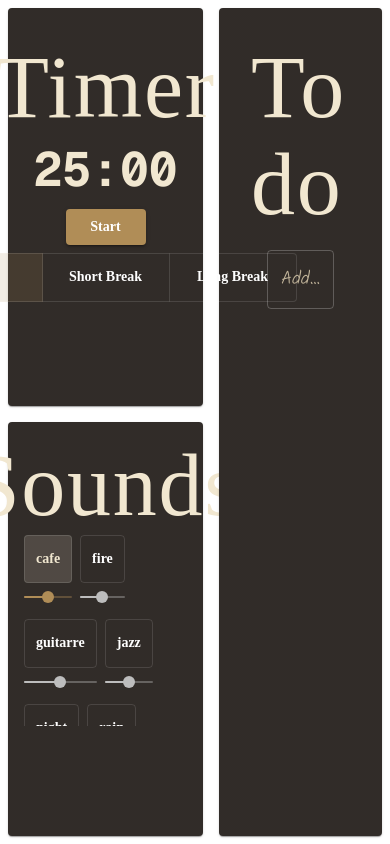
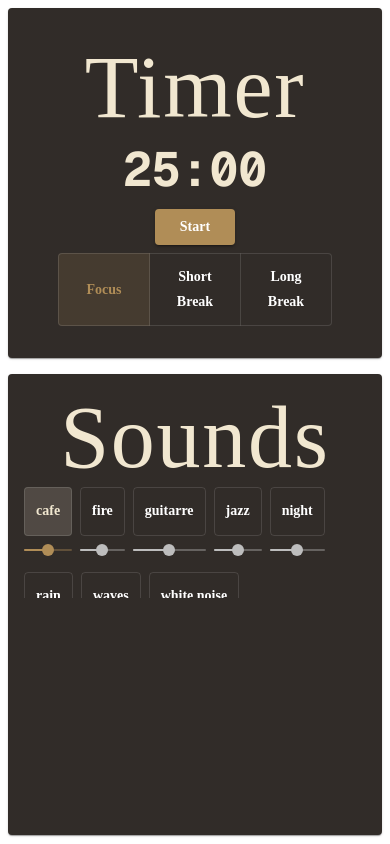
Before and after one commit to CaptainLiv/focus_timer, a Next.js app: page / in a window 390 px wide. Both pictures are taken after a click on the button "cafe". Shown: the top 844 px of the page. Built offline with nearby package versions, Linux system fonts and the light colour scheme; a web font is replaced by a local one.

Commit message:
feat: phone view

```diff
--- a/app/components/pomodoro.tsx
+++ b/app/components/pomodoro.tsx
@@ -13,9 +13,9 @@ export default function Pomodoro() {
             {state === 1 && <Timer limit={5} />}
             {state === 2 && <Timer limit={15} />}
             <ToggleButtonGroup value={state} onChange={(_, value) => { if (value !== null) setState(value) }} color="primary" exclusive >
-                <ToggleButton value={0} className="w-32">Focus</ToggleButton>
-                <ToggleButton value={1} className="w-32">Short Break</ToggleButton>
-                <ToggleButton value={2} className="w-32">Long Break</ToggleButton>
+                <ToggleButton value={0} className="md:w-32 w-23">Focus</ToggleButton>
+                <ToggleButton value={1} className="md:w-32 w-23">Short Break</ToggleButton>
+                <ToggleButton value={2} className="md:w-32 w-23">Long Break</ToggleButton>
             </ToggleButtonGroup>
         </Paper>
     )
--- a/app/components/sounds.tsx
+++ b/app/components/sounds.tsx
@@ -40,11 +40,11 @@ export default function Sounds() {
     }
 
     return (
-        <Paper className="flex flex-col items-center justify-start h-1/2 p-4 w-full">
+        <Paper className="flex flex-col items-center justify-start md:h-1/2 p-4 w-full">
             <Typography variant="h1">Sounds</Typography>
 
-            <div className="h-full w-full">
-                <div className="flex flex-row flex-wrap justify-start  gap-2 h-1/2 overflow-y-auto scrollbar-thumb-gray-500">
+            <div className="md:h-full w-full flex flex-col">
+                <div className="flex flex-row flex-wrap justify-start  gap-2 h-1/3  overflow-y-auto scrollbar-thumb-gray-500">
                     {sounds.map((sound, index) => (
                         <SoundBit
                             key={index}
--- a/app/components/spectrumBars.tsx
+++ b/app/components/spectrumBars.tsx
@@ -68,7 +68,7 @@ export default function SpectrumBars({
             style={{
                 display: "block",
                 width: "100%",
-                height: "50%",
+                height: "auto",
                 background: "transparent",
                 borderRadius: 4,
             }}
--- a/app/components/timer.tsx
+++ b/app/components/timer.tsx
@@ -38,7 +38,7 @@ export default function Timer({ limit }: TimerProps) {
     return (
         <div className="text-5xl font-bold text-#F1E7D0 flex flex-col items-center justify-center gap-4">
             <Dialog onClose={() => setOpen(false)} open={open}>
-                Your ${limit} minute timer is over
+                Your {limit} minute timer is over
             </Dialog>
             <div className="w-full font-mono">
                 {String(limit - minutes).padStart(2, "0")}:{String(60 - seconds).padStart(2, "0")}
--- a/app/components/todo.tsx
+++ b/app/components/todo.tsx
@@ -130,9 +130,9 @@ export default function Todo() {
 
 
     return (
-        <Paper className="flex flex-col flex-1 items-center justify-start font-sans    w-1/2 break-all p-8 m-2">
+        <Paper className="flex flex-col flex-1 items-center justify-start font-sans    md:w-1/2 break-all p-8 m-2">
             <Typography variant="h1">Todo</Typography>
-            <List className="overflow-y-auto w-1/1 scrollbar-thumb-gray-500">
+            <List className="md:overflow-y-auto w-1/1 scrollbar-thumb-gray-500">
                 <ListItem>
                     <TextField
                         value={newTodo}
--- a/app/page.tsx
+++ b/app/page.tsx
@@ -13,8 +13,8 @@ export default function Home() {
 
   return (
     <ThemeProvider theme={theme}>
-      <div className="flex h-screen max-w-screen f-screen flex-row">
-        <div className="flex flex-col flex-1 items-center justify-center font-sans w-1/2 m-2 gap-4">
+      <div className="flex h-screen max-w-screen f-screen md:flex-row flex-col">
+        <div className="flex flex-col flex-1 items-center justify-center font-sans md:w-1/2 m-2 gap-4">
           <Pomodoro />
           <Sounds />
         </div>
```
